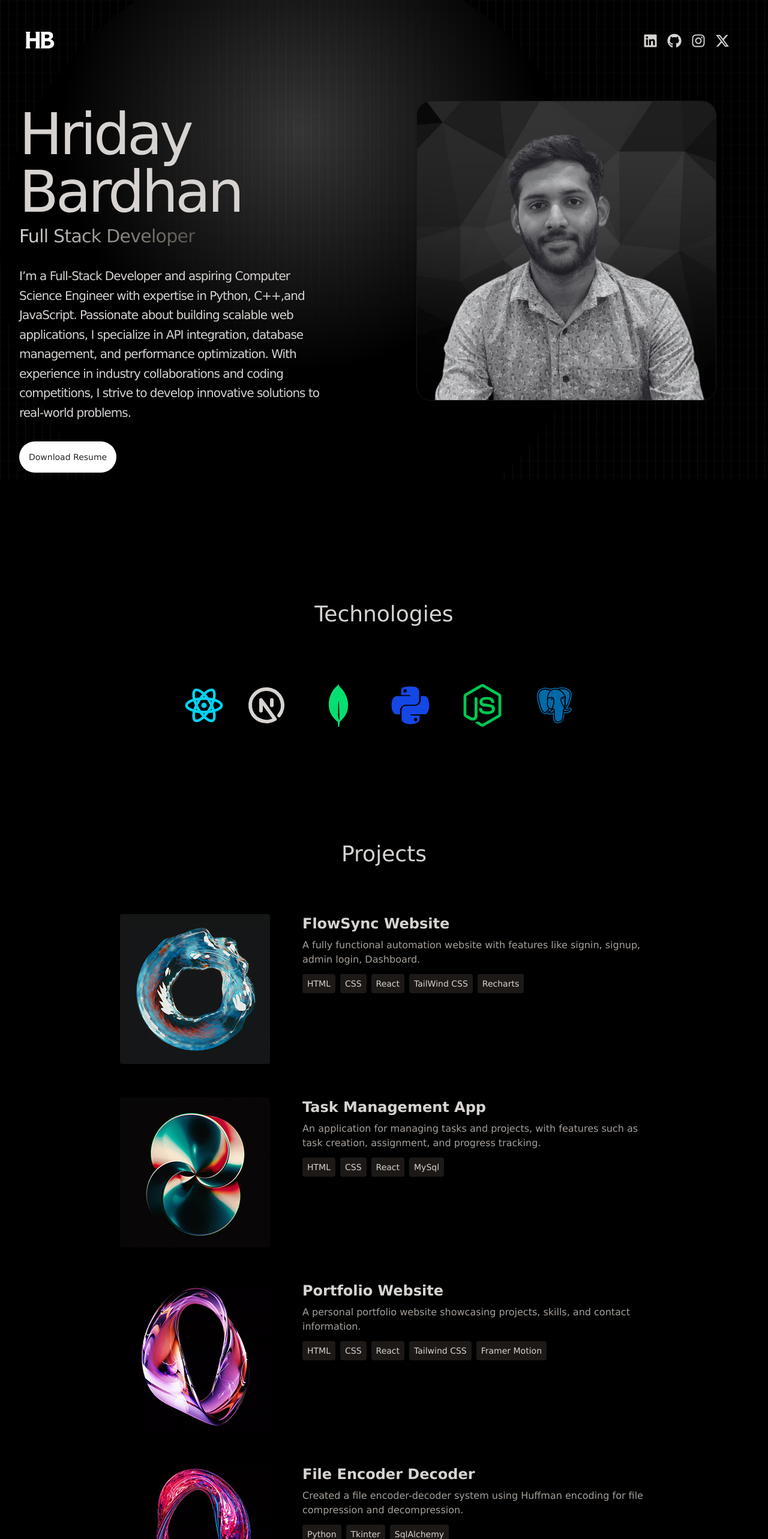
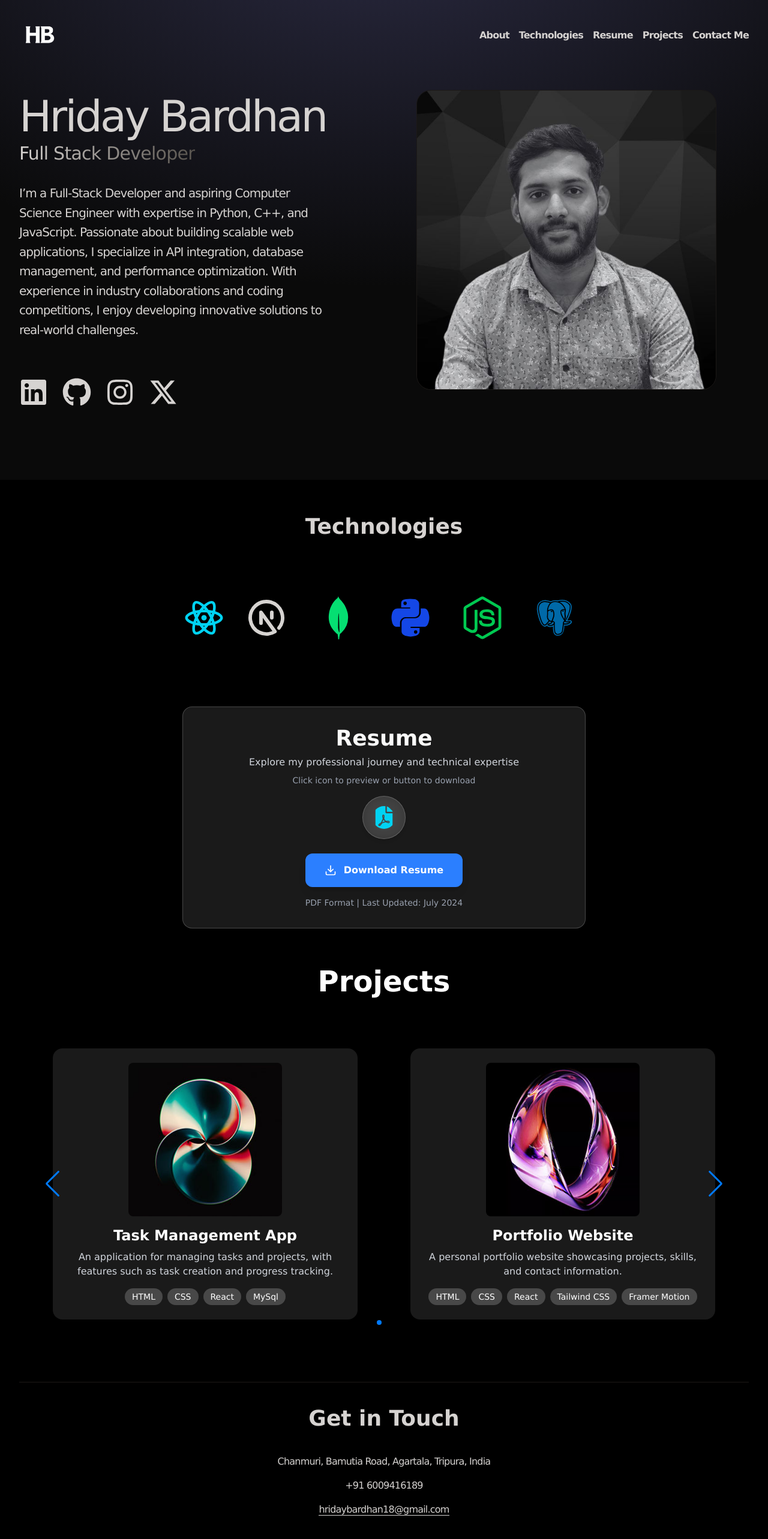
Before and after one commit to Survine/Portfolio-Hriday, a React (Vite) app: page / in a window 1280 px wide. Shown: the top 2566 px of the page at 60% size. Built offline with nearby package versions, Linux system fonts and the light colour scheme.

Commit message:
resume aea

```diff
--- a/package.json
+++ b/package.json
@@ -14,6 +14,7 @@
     "react": "^19.0.0",
     "react-dom": "^19.0.0",
     "react-icons": "^5.5.0",
+    "swiper": "^11.2.6",
     "tailwindcss": "^4.1.0"
   },
   "devDependencies": {
--- a/src/App.jsx
+++ b/src/App.jsx
@@ -3,18 +3,20 @@ import Hero from "./components/Hero"
 import Technologies from "./components/Technologies"
 import Projects from "./components/Projects"
 import Contact from "./components/Contact"
+import Resume from "./components/Resume"
 
 const App = () => {
   return (
     <div className="overflow-x-hidden text-stone-300 antialiased">
       <div className="fixed inset-0 -z-10">
-        <div class="relative h-full w-full bg-black"><div class="absolute bottom-0 left-0 right-0 top-0 bg-[linear-gradient(to_right,#4f4f4f2e_1px,transparent_1px),linear-gradient(to_bottom,#8080800a_1px,transparent_1px)] bg-[size:14px_24px]"></div><div class="absolute left-0 right-0 top-[-10%] h-[1000px] w-[1000px] rounded-full bg-[radial-gradient(circle_400px_at_50%_300px,#fbfbfb36,#000)]"></div></div>
+        <div class="absolute top-0 z-[-2] h-screen w-screen bg-neutral-950 bg-[radial-gradient(ellipse_80%_80%_at_50%_-20%,rgba(120,119,198,0.3),rgba(255,255,255,0))]"></div>
       </div>
 
       <div className="container mx-auto px-8">
         <Navbar />
         <Hero />
         <Technologies />
+        <Resume />
         <Projects />
         <Contact />
       </div>
--- a/src/components/Contact.jsx
+++ b/src/components/Contact.jsx
@@ -2,8 +2,8 @@ import { CONTACT } from "../constants";
 
 const Contact = () => {
     return (
-        <div className="border-t border-stone-900 pb-20">
-            <h2 className="my-10 text-center text-4xl">Get in Touch</h2>
+        <div id="contact" className="border-t border-stone-900 pb-20">
+            <h2 className="my-10 text-center text-4xl  font-bold">Get in Touch</h2>
             <div className="text-center tracking-tighter">
                 <p className="my-4">{CONTACT.address}</p>
                 <p className="my-4">{CONTACT.phoneNo}</p>
--- a/src/components/Hero.jsx
+++ b/src/components/Hero.jsx
@@ -1,8 +1,11 @@
 import profilePic from '../assets/hbprofilepic.jpg'
 import { HERO_CONTENT } from '../constants'
+import { FaGithub, FaInstagram, FaLinkedin } from 'react-icons/fa'
+import { FaXTwitter } from 'react-icons/fa6'
+
 const Hero = () => {
     return (
-        <div className="pb-8 lg:mb-36">
+        <div id='hero' className="pb-8 lg:mb-36">
             <div className="flex flex-wrap lg:flex-row-reverse">
                 <div className="w-full lg:w-1/2">
                     <div className="flex justify-center lg:p-8">
@@ -11,18 +14,39 @@ const Hero = () => {
                 </div>
                 <div className='w-full lg:w-1/2'>
                     <div className='flex flex-col items-center lg:items-start mt-10'>
-                        <h2 className='pb-2 text-4xl tracking-tighter lg:text-8xl'>Hriday Bardhan</h2>
+                        <h2 className='pb-2 text-4xl tracking-tighter lg:text-7xl'>Hriday Bardhan</h2>
                         <span className='bg-gradient-to-r from-stone-300 to-stone-600 bg-clip-text text-3xl
                         tracking-tight text-transparent'>Full Stack Developer</span>
                         <p className='my-2 max-w-lg py-6 text-xl leading-relaxed tracking-tighter'>{HERO_CONTENT}</p>
-                        <a href="/hriday-bardhan-resume.pdf"
-                        target='_blank'
-                        rel='noopener noreferrer'
-                        download={true}
-                        className='bg-white rounded-full p-4 text-sm text-stone-800 mb-10 '
-                        >Download Resume</a>
+                    </div>
+                    <div className='mt-8 flex items-center justify-start gap-6 text-5xl w-full'>
+                        <a href="https://www.linkedin.com/in/hriday-bardhan-53a114264/"
+                            target='_blank'
+                            rel='noopener noreferrer'
+                            aria-label='LinkedIn'>
+                            <FaLinkedin />
+                        </a>
+                        <a href="https://www.linkedin.com/in/hriday-bardhan-53a114264/"
+                            target='_blank'
+                            rel='noopener noreferrer'
+                            aria-label='Github'>
+                            <FaGithub />
+                        </a>
+                        <a href="https://www.linkedin.com/in/hriday-bardhan-53a114264/"
+                            target='_blank'
+                            rel='noopener noreferrer'
+                            aria-label='Instagram'>
+                            <FaInstagram />
+                        </a>
+                        <a href="https://www.linkedin.com/in/hriday-bardhan-53a114264/"
+                            target='_blank'
+                            rel='noopener noreferrer'
+                            aria-label='XTwitter'>
+                            <FaXTwitter />
+                        </a>
                     </div>
                 </div>
+
             </div>
         </div>
     )
--- a/src/components/Navbar.jsx
+++ b/src/components/Navbar.jsx
@@ -1,6 +1,14 @@
-import { FaGithub, FaInstagram, FaLinkedin} from 'react-icons/fa'
+
 import logo from '../assets/hblogo.png'
-import { FaXTwitter } from 'react-icons/fa6'
+
+import { navItems } from '../constants'
+
+const scrollToSection = (id) => {
+    const element = document.getElementById(id);
+    if (element) {
+        element.scrollIntoView({ behavior: "smooth" });
+    }
+};
 
 const Navbar = () => {
     return (
@@ -10,31 +18,14 @@ const Navbar = () => {
                     <img src={logo} width={70} height={40} alt='logo' />
                 </a>
             </div>
-            <div className='m-8 flex items-center justify-center gap-4 text-2xl'>
-                <a href="https://www.linkedin.com/in/hriday-bardhan-53a114264/"
-                    target='_blank'
-                    rel='noopener noreferrer'
-                    aria-label='LinkedIn'>
-                    <FaLinkedin />
-                </a>
-                <a href="https://www.linkedin.com/in/hriday-bardhan-53a114264/"
-                    target='_blank'
-                    rel='noopener noreferrer'
-                    aria-label='Github'>
-                    <FaGithub />
-                </a>
-                <a href="https://www.linkedin.com/in/hriday-bardhan-53a114264/"
-                    target='_blank'
-                    rel='noopener noreferrer'
-                    aria-label='Instagram'>
-                    <FaInstagram />
-                </a>
-                <a href="https://www.linkedin.com/in/hriday-bardhan-53a114264/"
-                    target='_blank'
-                    rel='noopener noreferrer'
-                    aria-label='XTwitter'>
-                    <FaXTwitter/>
-                </a>
+            <div>
+                <ul className='hidden lg:flex space-x-4 ml-14 tracking-tighter'>
+                    {navItems.map((item, index) => (
+                        <li key={index} >
+                            <button onClick={() => scrollToSection(item.href)} className="cursor-pointer font-semibold">{item.label}</button>
+                        </li>
+                    ))}
+                </ul>
             </div>
         </nav>
     )
--- a/src/components/Projects.jsx
+++ b/src/components/Projects.jsx
@@ -1,30 +1,58 @@
-import {PROJECTS} from '../constants'
+import { PROJECTS } from "../constants";
+import { Swiper, SwiperSlide } from "swiper/react";
+import { Pagination, Navigation, Autoplay } from "swiper/modules";
+import "swiper/css";
+import "swiper/css/pagination";
+import "swiper/css/navigation";
+import "swiper/css/autoplay";
 
 const Projects = () => {
   return (
-    <div className="pb-4">
-      <h2 className="my-20 text-center text-4xl"> Projects</h2>
-      <div>
+    <section id="projects" className="pb-20">
+      <h2 className="my-16 text-center text-5xl font-bold text-white">Projects</h2>
+
+      <Swiper
+        modules={[Pagination, Navigation, Autoplay]}
+        spaceBetween={40}
+        slidesPerView={1}
+        loop={true}
+        autoplay={{ delay: 2000, disableOnInteraction: false }}
+        navigation
+        pagination={{ clickable: true }}
+        breakpoints={{
+          768: { slidesPerView: 1 },
+          1024: { slidesPerView: 2 },
+        }}
+        className="max-w-6xl mx-auto px-4"
+      >
         {PROJECTS.map((project, index) => (
-          <div key={index} className="mb-8 flex flex-wrap lg:justify-center">
-            <div className="w-full lg:w-1/4">
-              <img src={project.image}
-                width={250}
-                height={250}
-                alt={project.title}
-                className="mb-6 rounded" />
+          <SwiperSlide key={index} className="p-6">
+            <div className="bg-white/10 backdrop-blur-lg p-6 rounded-2xl shadow-lg transition-transform duration-300 transform hover:scale-105">
+              <div className="flex flex-col items-center text-center">
+                <img
+                  src={project.image}
+                  alt={project.title}
+                  className="mb-4 w-64 h-64 rounded-lg object-cover"
+                />
+                <h3 className="mb-2 text-2xl font-semibold text-white">{project.title}</h3>
+                <p className="mb-4 text-gray-300">{project.description}</p>
+                <div className="flex flex-wrap justify-center gap-2">
+                  {project.technologies.map((tech, index) => (
+                    <span
+                      key={index}
+                      className="rounded-full bg-white/20 px-3 py-1 text-sm font-medium text-white"
+                    >
+                      {tech}
+                    </span>
+                  ))}
+                </div>
+              </div>
             </div>
-            <div className='w-full max-w-xl lg:w-3/4'>
-              <h3 className='mb-2 font-semibold text-2xl'>{project.title}</h3>
-              <p className='mb-4 text-stone-400'>{project.description}</p>
-              {project.technologies.map((tech, index) => (
-                <span className='mr-2 rounded bg-stone-900 p-2 text-sm font-medium text-stone-300' key={index}>{tech}</span>
-              ))}
-            </div>
-          </div>
+          </SwiperSlide>
         ))}
-      </div>
-    </div>
-  )
-}
-export default Projects
+      </Swiper>
+    </section>
+  );
+};
+
+export default Projects;
--- /dev/null
+++ b/src/components/Resume.jsx
@@ -0,0 +1,40 @@
+import { FiDownload } from "react-icons/fi";
+import { FaFilePdf } from "react-icons/fa";
+
+const Resume = () => {
+  const handleDownload = () => {
+    const link = document.createElement("a");
+    link.href = "/resume.pdf"; // Update with the actual path to your resume file
+    link.download = "Your_Name_Resume.pdf";
+    document.body.appendChild(link);
+    link.click();
+    document.body.removeChild(link);
+  };
+
+  return (
+    <div id="resume" className="flex flex-col items-center justify-center bg-white/10 backdrop-blur-lg border border-white/20 text-white p-8 rounded-2xl shadow-2xl w-full max-w-2xl mx-auto">
+      <h2 className="text-4xl font-bold text-stone-50 ">Resume</h2>
+      <p className="text-gray-300 text-center mt-2">
+        Explore my professional journey and technical expertise
+      </p>
+      <p className="text-gray-400 text-sm mt-2">
+        Click icon to preview or button to download
+      </p>
+      <div className="mt-4">
+        <FaFilePdf className="text-cyan-400 text-7xl bg-white/10 backdrop-blur-lg p-4 rounded-full border border-white/20 shadow-md hover:scale-110 transition-all cursor-pointer" />
+      </div>
+      <button
+        onClick={handleDownload}
+        className="flex items-center gap-3 px-8 py-4 mt-6 bg-blue-500 text-white font-semibold rounded-xl shadow-lg hover:bg-blue-600 hover:scale-105 transition-all"
+      >
+        <FiDownload className="text-xl font-sans" />
+        Download Resume
+      </button>
+      <p className="text-gray-400 text-sm mt-4">
+        PDF Format | Last Updated: July 2024
+      </p>
+    </div>
+  );
+};
+
+export default Resume;
--- a/src/components/Technologies.jsx
+++ b/src/components/Technologies.jsx
@@ -7,8 +7,8 @@ import { TbBrandNextjs } from "react-icons/tb"
 
 const Technologies = () => {
   return (
-    <div className="pb-24">
-        <h2 className="my-20 text-center text-4xl">Technologies</h2>
+    <div id="tech" className="pb-24">
+        <h2 className="my-20 text-center text-4xl font-bold">Technologies</h2>
         <div className="flex flex-wrap items-center justify-center gap-4">
             <div>
                 <RiReactjsLine className="text-7xl text-cyan-400" />
--- a/src/constants/index.js
+++ b/src/constants/index.js
@@ -3,45 +3,16 @@ import project2 from "../assets/projects/project-2.webp";
 import project3 from "../assets/projects/project-3.webp";
 import project4 from "../assets/projects/project-4.webp";
 
-export const HERO_CONTENT = `I’m a Full-Stack Developer and aspiring Computer Science
-Engineer with expertise in Python, C++,and JavaScript. Passionate about
- building scalable web applications,
- I specialize in API integration, database management, and performance optimization.
- With experience in industry collaborations and coding competitions, I strive to develop innovative solutions to real-world
- problems.`;
+export const HERO_CONTENT = `I’m a Full-Stack Developer and aspiring Computer Science Engineer with expertise in Python, C++, and JavaScript. Passionate about building scalable web applications, I specialize in API integration, database management, and performance optimization. With experience in industry collaborations and coding competitions, I enjoy developing innovative solutions to real-world challenges.`;
 
-// export const ABOUT_TEXT = `I am a dedicated and versatile full stack developer with a passion for creating efficient and user-friendly web applications. With 5 years of professional experience, I have worked with a variety of technologies, including React, Next.js, Node.js, MySQL, PostgreSQL, and MongoDB. My journey in web development began with a deep curiosity for how things work, and it has evolved into a career where I continuously strive to learn and adapt to new challenges. I thrive in collaborative environments and enjoy solving complex problems to deliver high-quality solutions. Outside of coding, I enjoy staying active, exploring new technologies, and contributing to open-source projects.`;
+export const navItems = [
+  { label: "About", href: "hero" },
+  { label: "Technologies", href: "tech" },
+  { label: "Resume", href: "resume" },
+  { label: "Projects", href: "projects" },
+  { label: "Contact Me", href: "contact" },
+];
 
-// export const EXPERIENCES = [
-//   {
-//     year: "2023 - Present",
-//     role: "Senior Full Stack Developer",
-//     company: "Google Inc.",
-//     description: `Led a team in developing and maintaining web applications using JavaScript, React.js, and Node.js. Implemented RESTful APIs and integrated with MongoDB databases. Collaborated with stakeholders to define project requirements and timelines.`,
-//     technologies: ["Javascript", "React.js", "Next.js", "mongoDB"],
-//   },
-//   {
-//     year: "2022 - 2023",
-//     role: "Frontend Developer",
-//     company: "Adobe",
-//     description: `Designed and developed user interfaces for web applications using Next.js and React. Worked closely with backend developers to integrate frontend components with Node.js APIs. Implemented responsive designs and optimized frontend performance.`,
-//     technologies: ["HTML", "CSS", "Vue.js", "mySQL"],
-//   },
-//   {
-//     year: "2021 - 2022",
-//     role: "Full Stack Developer",
-//     company: "Facebook",
-//     description: `Developed and maintained web applications using JavaScript, React.js, and Node.js. Designed and implemented RESTful APIs for data communication. Collaborated with cross-functional teams to deliver high-quality software products on schedule.`,
-//     technologies: ["Python", "Svelte", "Three.js", "Postgres"],
-//   },
-//   {
-//     year: "2020 - 2021",
-//     role: "Software Engineer",
-//     company: "Paypal",
-//     description: `Contributed to the development of web applications using JavaScript, React.js, and Node.js. Managed databases and implemented data storage solutions using MongoDB. Worked closely with product managers to prioritize features and enhancements.`,
-//     technologies: ["Ruby", "Rails", "PHP", "Sqlite"],
-//   },
-// ];
 
 export const PROJECTS = [
   {
@@ -55,7 +26,7 @@ export const PROJECTS = [
     title: "Task Management App",
     image: project2,
     description:
-      "An application for managing tasks and projects, with features such as task creation, assignment, and progress tracking.",
+      "An application for managing tasks and projects, with features such as task creation and progress tracking.",
     technologies: ["HTML", "CSS", "React", "MySql"],
   },
   {
```
Also changed, not shown: 1 other file (tests, documents, lock files or other folders).
